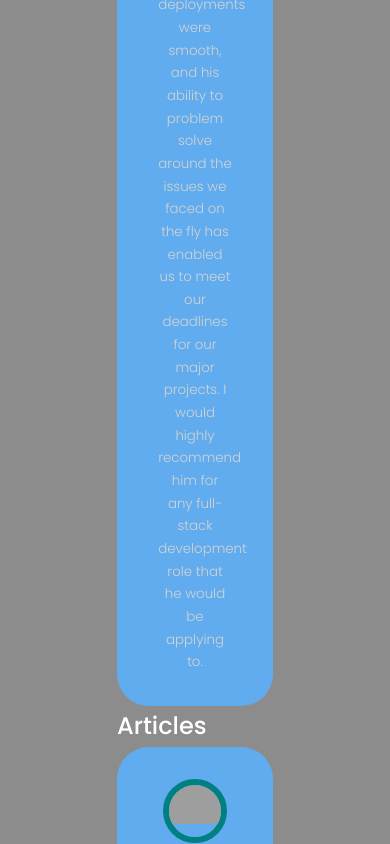
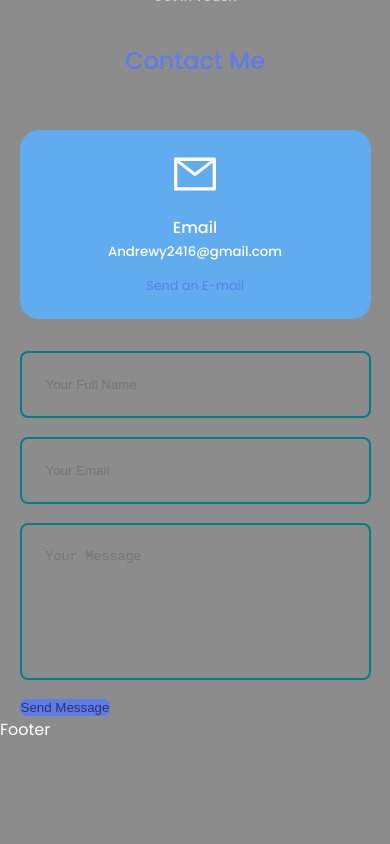
Before and after one commit to Andrewy2416/reactprofessional, a React (Create React App) app: page / in a window 390 px wide. Shown: the part 5740-6584 px from the top of the page. After the commit the page ends 6483 px from the top, so only its background shows below. Built offline with nearby package versions, Linux system fonts and the light colour scheme; grey boxes are pictures that could not be loaded.

Commit message:
added contact jsx and css

```diff
--- a/src/components/contact/Contact.jsx
+++ b/src/components/contact/Contact.jsx
@@ -1,9 +1,30 @@
 import React from 'react'
 import './contact.css'
+import {AiOutlineMail} from 'react-icons/ai'
 
 const Contact = () => {
   return (
-    <section id='contact'>Contact</section>
+    <section id='contact'>
+      <h5>Get In Touch</h5>
+      <h2>Contact Me</h2>
+
+      <div className="container contact__container">
+        <div className="contact__options">
+          <article className="contact__option">
+            <AiOutlineMail className='contact__option-icon'/>
+            <h4>Email</h4>
+            <h5>Andrewy2416@gmail.com</h5>
+            <a href="mailto:andrewy2416@gmail.com">Send an E-mail</a>
+          </article>
+        </div>
+        <form action="">
+          <input type="text" name='name' placeholder='Your Full Name' required />
+          <input type="email" name='email' placeholder='Your Email' required />
+          <textarea name="message"  rows="7" placeholder='Your Message' required></textarea>
+          <button type='submit' className='btn btn-primary'>Send Message</button>
+        </form>
+      </div>
+    </section>
   )
 }
 
--- a/src/components/contact/contact.css
+++ b/src/components/contact/contact.css
@@ -0,0 +1,68 @@
+.container.contact__container {
+    width: 58%;
+    display: grid;
+    grid-template-columns: 30% 58%;
+    gap: 12%;
+}
+
+.contact__options {
+    display: flex;
+    flex-direction: column;
+    gap: 1.2rem
+}
+
+.contact__option {
+    background: var(--color-bg-variant);
+    padding: 1.2rem;
+    border-radius: 1.2rem;
+    text-align: center;
+    border: 1px solid transparent;
+    transition: var(--transition);
+}
+
+.contact__option:hover {
+    background: transparent ;
+    border-color: var(--color-primary-variant);
+}
+
+.contact__option-icon {
+    font-size: 3rem;
+    margin-bottom: 0.5rem;
+}
+
+.contact__option a {
+    margin-top: 0.7rem;
+    display: inline-block;
+    font-size: 0.8rem;
+}
+
+form {
+    display: flex;
+    flex-direction: column;
+    gap: 1.2rem;
+
+}
+
+input, textarea {
+    width: 100%;
+    padding: 1.5rem;
+    border-radius: 0.5rem;
+    background: transparent;
+    border: 2px solid var(--color-primary-variant);
+    resize: none;
+    color: var(--color-white)
+}
+
+@media screen and (max-width: 1024px) {
+   .container.contact__container {
+       grid-template-columns: 1fr;
+       gap: 2rem;
+   }
+
+}
+
+@media screen and (max-width: 600px) {
+    .container.contact__container {
+        width: var(--container-width-sm);
+    }
+}
--- a/src/components/header/header.css
+++ b/src/components/header/header.css
@@ -21,6 +21,7 @@
 /* Socials */
 
 .header__socials {
+    font-size: 2rem;
     display: flex;
     flex-direction: column;
     align-items: center;
--- a/src/components/testimonials/Testimonials.jsx
+++ b/src/components/testimonials/Testimonials.jsx
@@ -24,20 +24,7 @@
            </small>
 
        </article>
-       <h2>Articles</h2>
-       <article className="testimonial">
-         <div className="client__avatar">
-           <img src={AVTR2} alt="Avatar Two"/>
-           </div>
-         <h5 className='client__name'>8BitDigi</h5>
-           <small className='client__review'>
-           Andrew was the bedrock for the projects I worked with him. His knowledge of the back-end was instrumental in
-           making sure that our deployments were smooth, and his ability to problem solve around the issues we faced on
-           the fly has enabled us to meet our deadlines for our major projects. I would highly recommend him for any full-stack
-           development role that he would be applying to.
-           </small>
 
-       </article>
      </div>
     </section>
   )
--- a/src/components/testimonials/testimonials.css
+++ b/src/components/testimonials/testimonials.css
@@ -29,10 +29,18 @@
 }
 
 @media screen and (max-width: 1024px) {
-
+    .container.testimonials__container {
+        width: 60%;
+    }
 
 }
 
 @media screen and (max-width: 600px) {
+    .container.testimonials__container {
+        width: var(--container-width-sm);
+    }
 
+    .client__review {
+        width: var(--container-width-sm);
+    }
 }
```
